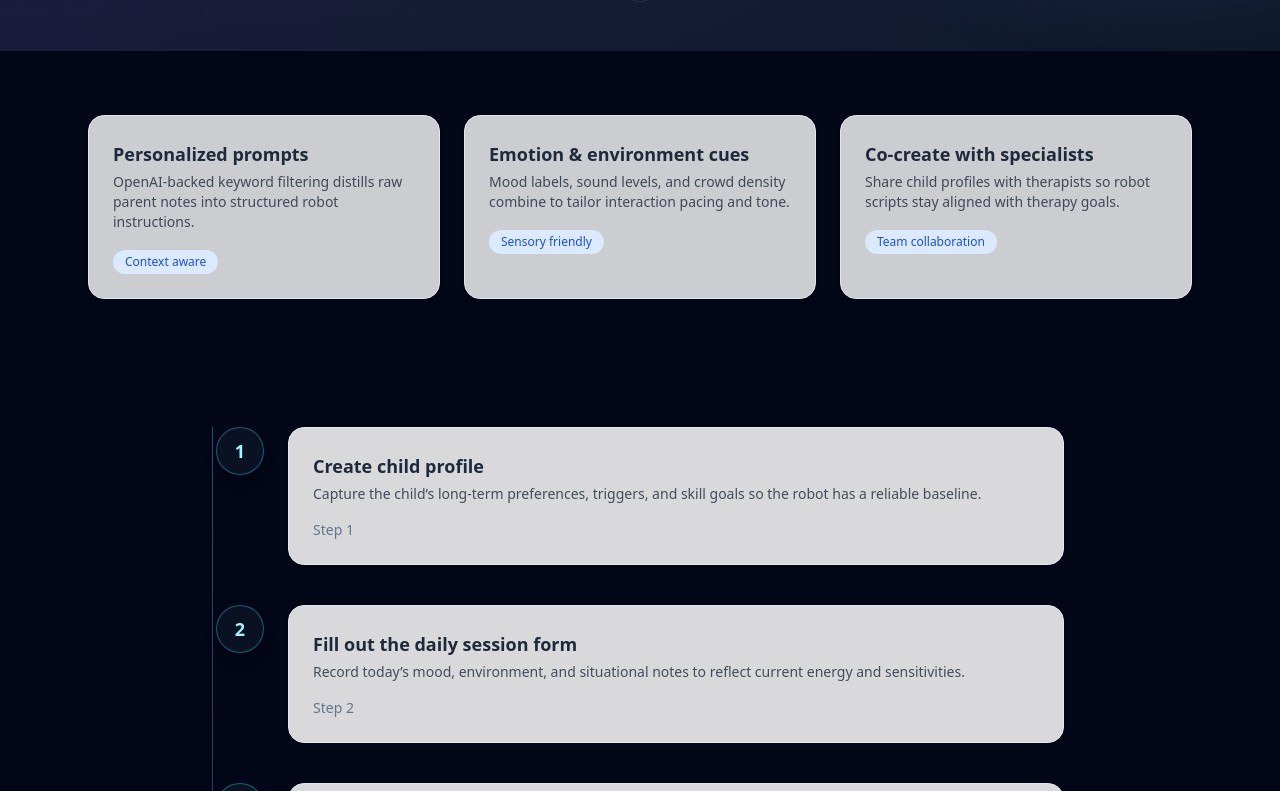
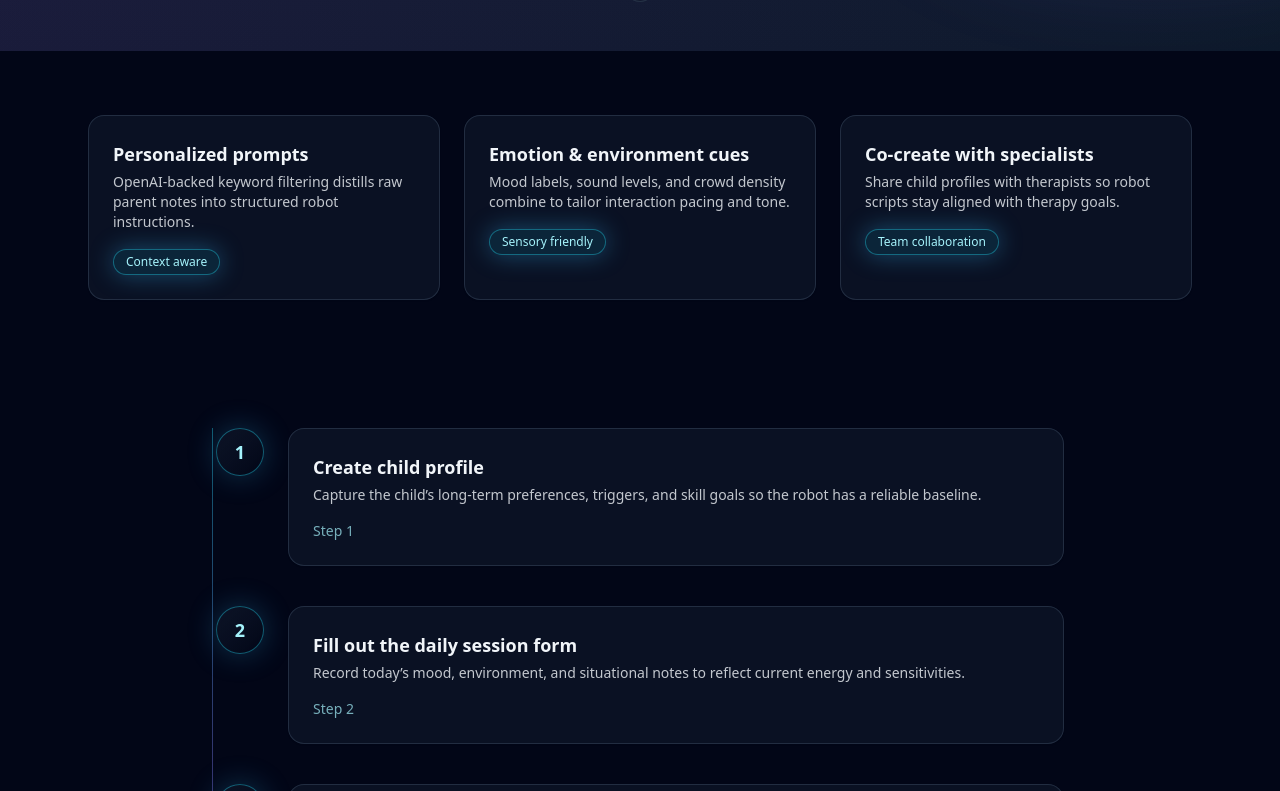
Before and after one commit to hri-autism/hri-autism-frontend, a React (Vite) app: page / in a window 1280 px wide. Shown: the part 749-1540 px from the top of the page. Built offline with nearby package versions, Linux system fonts and the light colour scheme; no server answers.

Commit message:
style: restyle feature cards and workflow timeline to match hero palette.

```diff
--- a/src/components/ui/FeatureCards.tsx
+++ b/src/components/ui/FeatureCards.tsx
@@ -24,15 +24,19 @@ const features = [
 
 export function FeatureCards() {
   return (
-    <section id="features" className="mx-auto grid max-w-6xl gap-6 px-6 py-16 md:grid-cols-3">
+    <section
+      id="features"
+      className="mx-auto grid max-w-6xl gap-6 px-6 py-16 md:grid-cols-3"
+    >
       {features.map((feature) => (
         <Card
           key={feature.title}
           title={feature.title}
           description={feature.description}
-          className="bg-white/80 backdrop-blur-sm transition hover:-translate-y-1 hover:shadow-xl"
+          tone="dark"
+          className="border-cyan-400/15 bg-slate-900/60 backdrop-blur-lg shadow-[0_20px_70px_rgba(8,23,53,0.65)] transition hover:-translate-y-1 hover:border-cyan-300/40 hover:shadow-[0_35px_120px_rgba(56,189,248,0.25)]"
         >
-          <Tag variant="info">{feature.tag}</Tag>
+          <Tag variant="glow">{feature.tag}</Tag>
         </Card>
       ))}
     </section>
--- a/src/components/ui/Tag.tsx
+++ b/src/components/ui/Tag.tsx
@@ -1,6 +1,6 @@
 import type { ReactNode } from 'react'
 
-type TagVariant = 'neutral' | 'info' | 'success' | 'danger'
+type TagVariant = 'neutral' | 'info' | 'success' | 'danger' | 'glow'
 
 type TagProps = {
   variant?: TagVariant
@@ -14,6 +14,8 @@ const variantClasses: Record<TagVariant, string> = {
   info: 'bg-blue-100 text-blue-700',
   success: 'bg-green-100 text-green-700',
   danger: 'bg-red-100 text-red-700',
+  glow:
+    'border border-cyan-400/40 bg-cyan-400/10 text-cyan-200 shadow-[0_0_25px_rgba(56,189,248,0.35)]',
 }
 
 export function Tag({
--- a/src/components/ui/WorkflowTimeline.tsx
+++ b/src/components/ui/WorkflowTimeline.tsx
@@ -26,16 +26,17 @@ export function WorkflowTimeline() {
         {steps.map((step, index) => (
           <div key={step.title} className="relative flex gap-6">
             <div className="hidden flex-col items-center md:flex">
-              <span className="flex h-12 w-12 items-center justify-center rounded-full border border-cyan-400/40 bg-slate-900/70 text-lg font-semibold text-cyan-200 shadow-lg">
+              <span className="flex h-12 w-12 items-center justify-center rounded-full border border-cyan-400/40 bg-gradient-to-br from-slate-900/80 via-slate-900/50 to-slate-950/80 text-lg font-semibold text-cyan-200 shadow-[0_0_30px_rgba(56,189,248,0.25)]">
                 {index + 1}
               </span>
             </div>
             <Card
               title={step.title}
               description={step.description}
-              className="flex-1 bg-white/85 backdrop-blur-sm transition hover:-translate-y-1 hover:shadow-xl"
+              tone="dark"
+              className="flex-1 border-cyan-400/15 bg-slate-900/60 backdrop-blur-lg shadow-[0_18px_60px_rgba(8,23,53,0.6)] transition hover:-translate-y-1 hover:border-cyan-300/40 hover:shadow-[0_30px_110px_rgba(56,189,248,0.25)]"
             >
-              <span className="hidden text-sm text-slate-500 md:block">
+              <span className="hidden text-sm text-cyan-200/70 md:block">
                 Step {index + 1}
               </span>
             </Card>
--- a/src/pages/ChildNew.tsx
+++ b/src/pages/ChildNew.tsx
@@ -176,12 +176,12 @@ function ChildNew() {
         tone="dark"
         title="Create Child Profile"
         description={
-          <span className="text-slate-300">
-            Provide the child&apos;s baseline information to generate a unique{' '}
+          <span className="inline-flex items-center gap-2 whitespace-nowrap text-slate-300">
+            <span>Provide the child&apos;s baseline information to generate a unique</span>
             <span className="rounded-full border border-cyan-400/40 bg-cyan-400/10 px-3 py-1 text-xs uppercase tracking-[0.25em] text-cyan-200">
               child_id
-            </span>{' '}
-            and reuse it for every future session.
+            </span>
+            <span>and reuse it for every future session.</span>
           </span>
         }
       />
```
